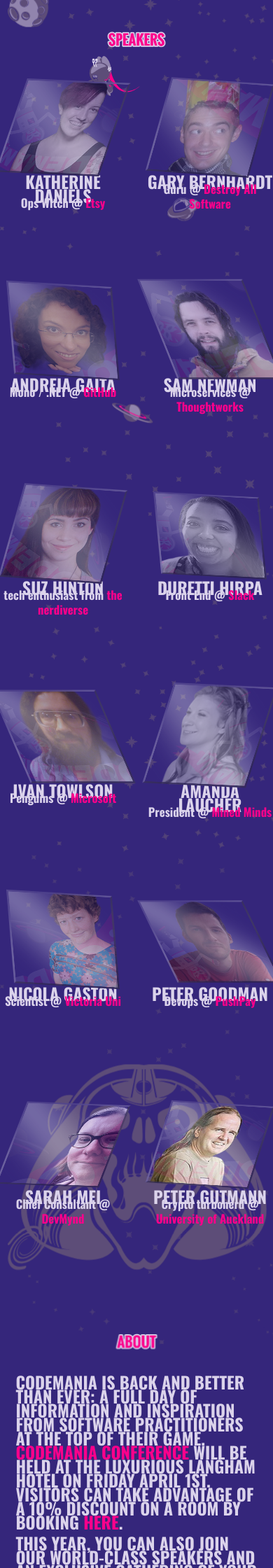
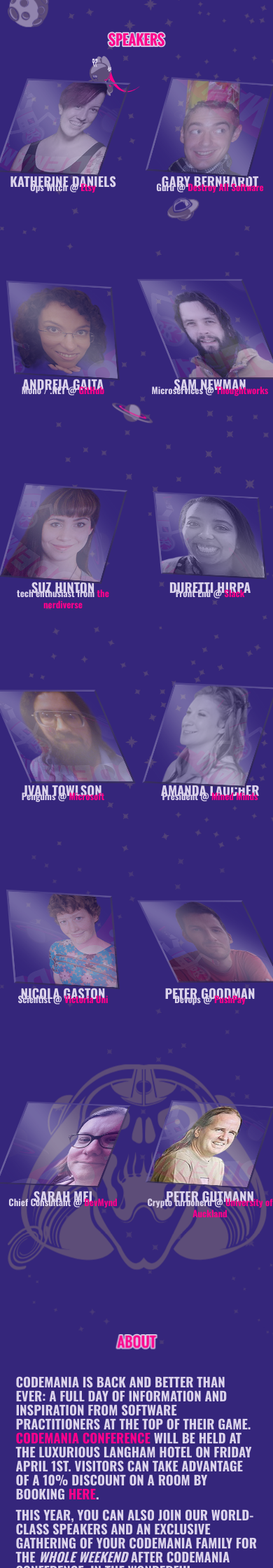
Before and after one commit to mightymuke/codemania.github.io, a Jekyll site: the page built from index.md, in a window 390 px wide. Shown: the part 380-2620 px from the top of the page at 70% size. Built offline with Jekyll 4.4.1, drawn with Linux system fonts in a browser that asks for light colours; nearby versions of some CDN libraries; some web fonts are replaced.

Commit message:
Fix iPhone font size

```diff
--- a/stylesheets/index.less
+++ b/stylesheets/index.less
@@ -397,6 +397,10 @@
     }
   }
 
+  .speaker-row {
+    font-size: 14pt;
+  }
+
   .stars,
   .stars-deep {
     background-size: 200%
--- a/stylesheets/styles.css
+++ b/stylesheets/styles.css
@@ -548,6 +548,9 @@
     height: auto;
     width: 200px;
   }
+  .speaker-row {
+    font-size: 14pt;
+  }
   .stars,
   .stars-deep {
     background-size: 200%;
```
